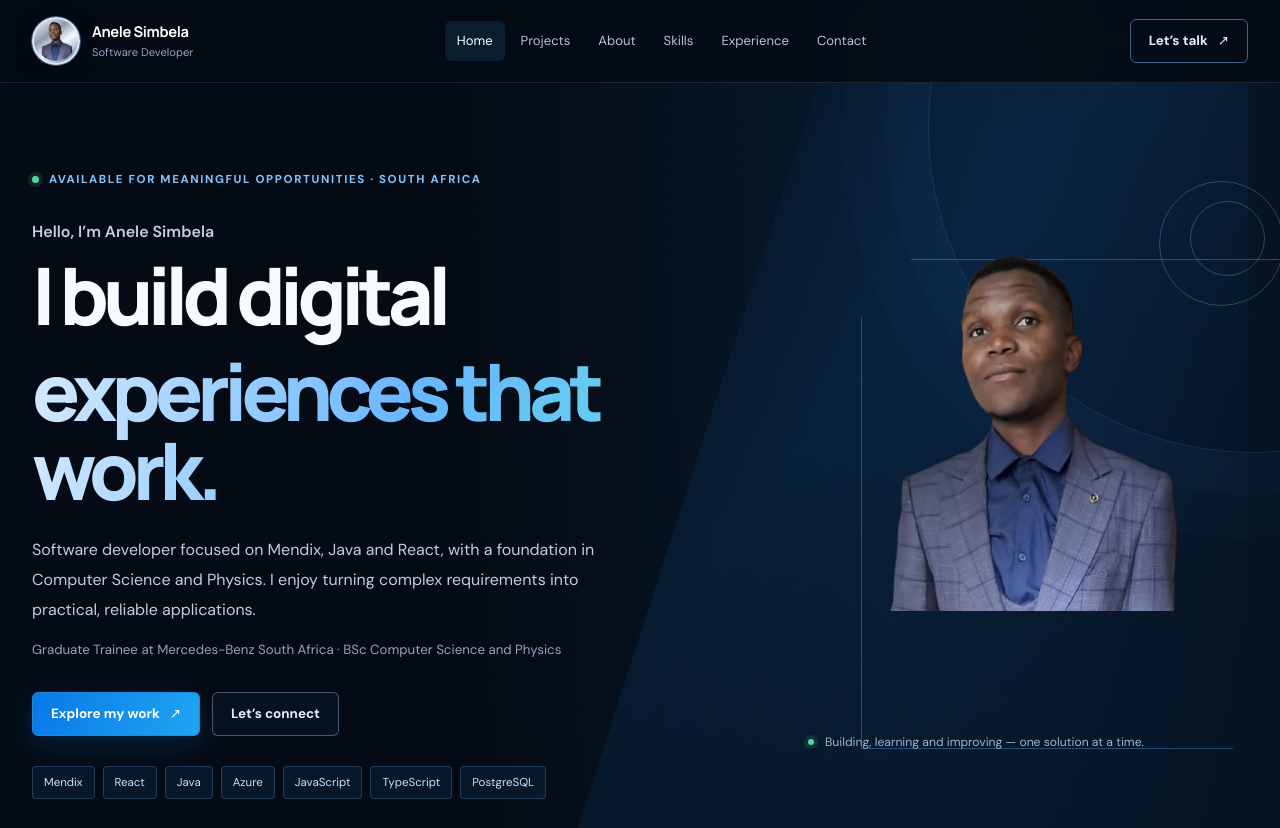
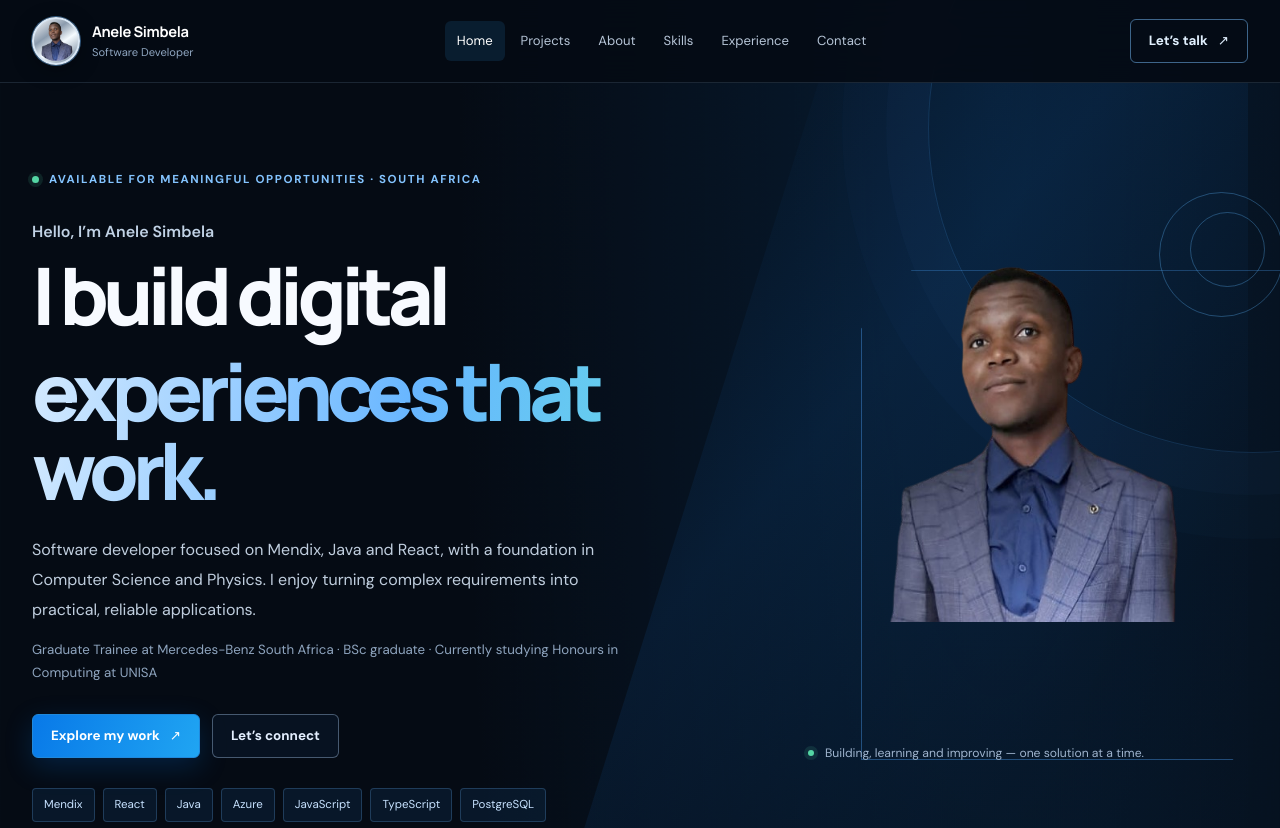
Before and after one commit to FABRICADO08/Portfolio, a React (Vite) app in the folder my-portfolio/: page / in a window 1280 px wide. Shown: the top 828 px of the page. Built offline with nearby package versions, Linux system fonts and the light colour scheme.

Commit message:
Clarify completed degree and current honours study

```diff
--- a/my-portfolio/src/components/Hero.jsx
+++ b/my-portfolio/src/components/Hero.jsx
@@ -18,7 +18,7 @@ export default function Hero() {
           into practical, reliable applications.
         </p>
         <p className="hero-subcopy">
-          Graduate Trainee at Mercedes-Benz South Africa · BSc Computer Science and Physics
+          Graduate Trainee at Mercedes-Benz South Africa · BSc graduate · Currently studying Honours in Computing at UNISA
         </p>
         <div className="actions">
           <Link to="/projects" className="button primary">Explore my work <span aria-hidden="true">↗</span></Link>
```
